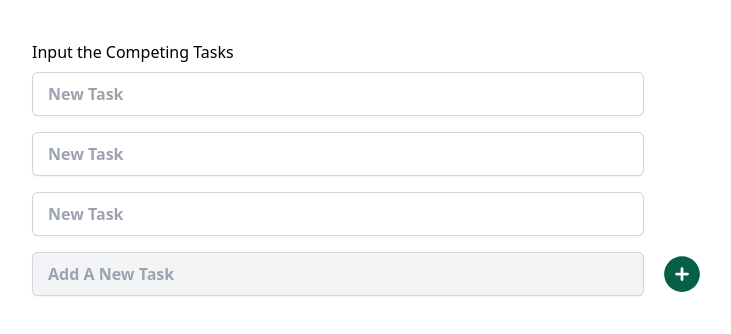
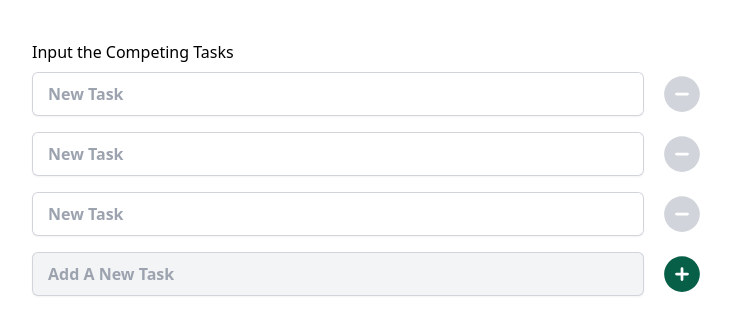
Before and after one commit to soogeanie/task-matrix, a React (Vite) app: page / in a window 1280 px wide. Shown: the top 334 px of the page, without its empty margins (272-1003 px from the left). Built offline with nearby package versions, Linux system fonts and the light colour scheme.

Commit message:
part: adding NewTaskList component

```diff
--- a/src/components/CreateTaskList.tsx
+++ b/src/components/CreateTaskList.tsx
@@ -1,8 +1,6 @@
 import { useReducer } from 'react';
-import InputGroup from './InputGroup';
-import InputText from './InputText';
 import AddNewTask from './AddNewTask';
-import MinusCircleIcon from './Icons/MinusCircleIcon';
+import NewTaskList from './NewTaskList';
 
 export type TaskInput = {
   id: string;
@@ -69,31 +67,14 @@ const CreateTaskList = () => {
     <div className="mx-auto max-w-2xl px-4 sm:px-0">
       <h1>Input the Competing Tasks</h1>
 
-      <form>
-        {state.tasks.map((task: TaskInput) => (
-          <InputGroup key={task.id}>
-            <InputText
-              placeholder='New Task'
-              {...task}
-            />
-
-            {state.total > MIN_TASKS ?
-              <button
-                type="button"
-                onClick={() => dispatch({
-                  type: ACTIONS.DELETE_TASK,
-                  id: task.id
-                })}
-              >
-                <MinusCircleIcon className="h-10 w-10 text-red-700" />
-                <span className="sr-only">{`Delete ${task.label}`}</span>
-              </button>
-            :
-              <div className="w-11 ml-1"></div>
-            }
-          </InputGroup>
-        ))}
-      </form>
+      <NewTaskList
+        tasks={state.tasks}
+        minTasks={MIN_TASKS}
+        handleDelete={(taskId: string) => dispatch({
+          type: ACTIONS.DELETE_TASK,
+          id: taskId
+        })}
+      />
 
       {state.total !== MAX_TASKS &&
         <AddNewTask
--- /dev/null
+++ b/src/components/NewTaskList.tsx
@@ -0,0 +1,43 @@
+import { TaskInput } from './CreateTaskList'
+import MinusCircleIcon from './Icons/MinusCircleIcon'
+import InputGroup from './InputGroup'
+import InputText from './InputText'
+
+type NewTaskListProps = {
+  tasks: TaskInput[];
+  minTasks: number;
+  handleDelete: (taskId: string) => void;
+}
+
+const NewTaskList = ({
+  tasks,
+  minTasks,
+  handleDelete
+}: NewTaskListProps) => {
+  return (
+    <form>
+      {tasks.map((task: TaskInput) => (
+        <InputGroup key={task.id}>
+          <InputText
+            placeholder='New Task'
+            {...task}
+          />
+
+          <button
+            type="button"
+            className="group"
+            disabled={tasks.length <= minTasks}
+            onClick={() => handleDelete(task.id)}
+          >
+            <MinusCircleIcon
+              className="h-11 w-11 text-red-700 group-disabled:text-gray-300"
+            />
+            <span className="sr-only">{`Delete ${task.label}`}</span>
+          </button>
+        </InputGroup>
+      ))}
+    </form>
+  )
+}
+
+export default NewTaskList
```
